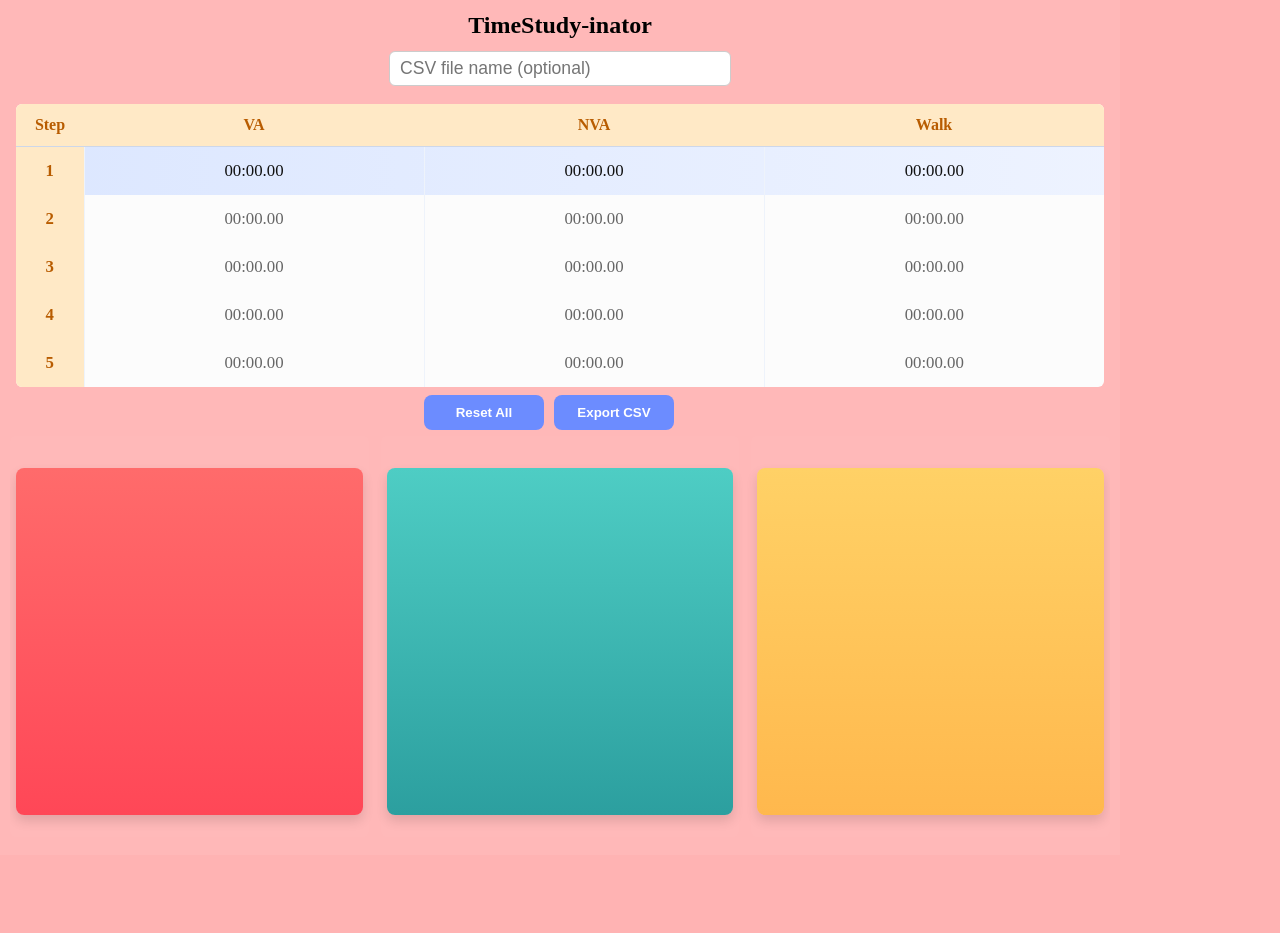
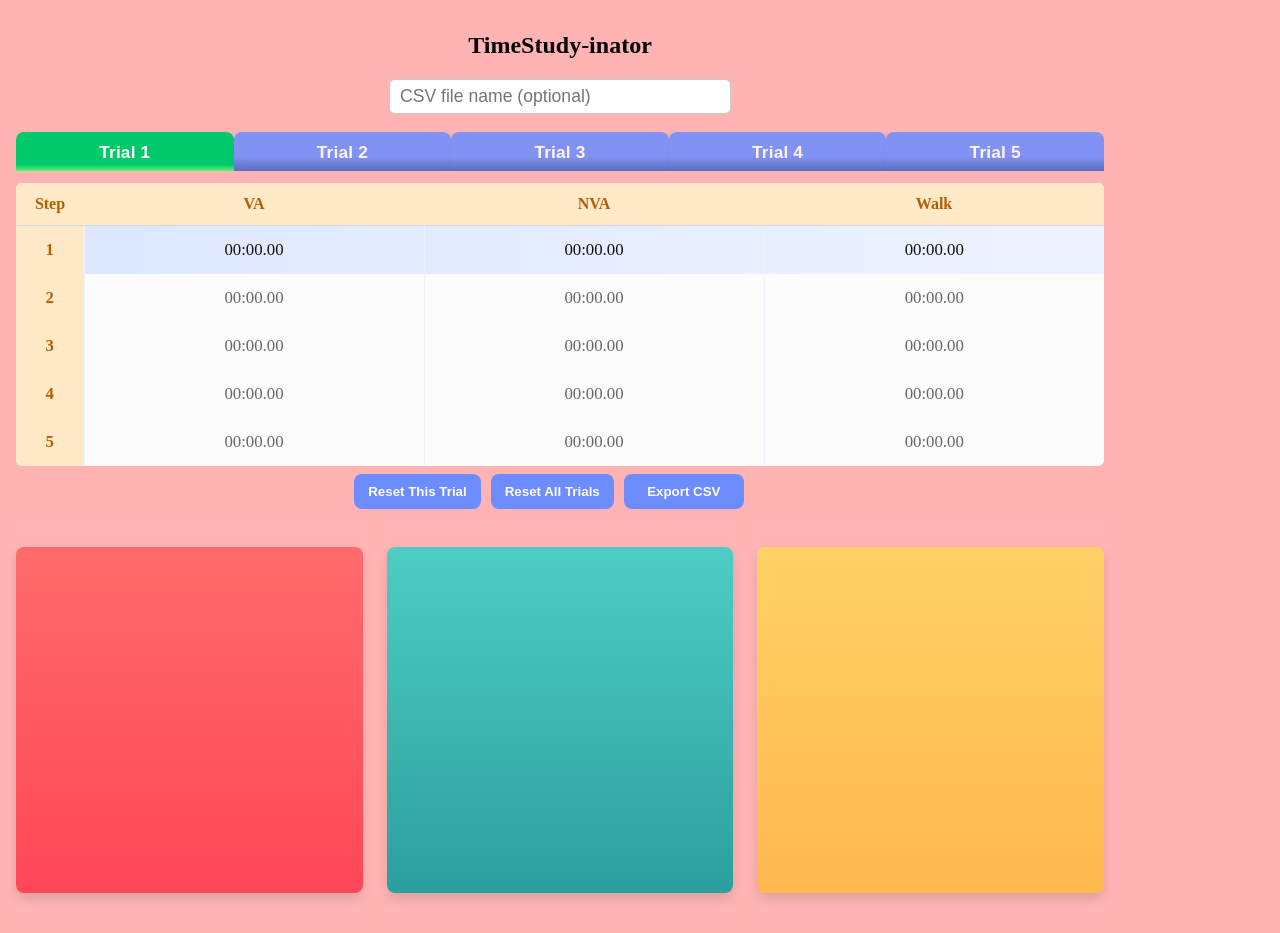
Before and after one commit to Andrew-Pace/mySite, a plain HTML site: page timestudy.html in a window 1280 px wide. Before the commit the page ends 855 px from the top, so only its background shows below. Drawn offline with Linux system fonts and the light colour scheme.

Commit message:
tabs added

```diff
--- a/style.css
+++ b/style.css
@@ -1,3 +1,44 @@
+.timer-title {
+    text-align: center;
+    font-weight: bold;
+}
+/* Sheet tabs styling */
+.sheet-tabs {
+    display: flex;
+    gap: 10px;
+    margin-bottom: 12px;
+    justify-content: center;
+}
+.sheet-tab {
+    background: linear-gradient(180deg, #6c8cff 60%, #3a5db7 100%);
+    color: #fff;
+    border: none;
+    border-radius: 8px 8px 0 0;
+    padding: 10px 28px;
+    font-size: 1.08rem;
+    font-weight: 700;
+    letter-spacing: 0.01em;
+    cursor: pointer;
+    box-shadow: 0 2px 8px rgba(60,80,180,0.08);
+    transition: background 0.18s, color 0.18s, box-shadow 0.18s;
+    outline: none;
+    opacity: 0.85;
+    margin-bottom: -2px;
+    position: relative;
+    z-index: 2;
+}
+.sheet-tab.active,
+.sheet-tab[aria-selected="true"] {
+    background: linear-gradient(180deg, #00c96b 80%, #7fff7f 100%);
+    color: #fff;
+    opacity: 1;
+    box-shadow: 0 4px 16px rgba(0,200,107,0.13);
+}
+.sheet-tab:hover:not(.active):not([aria-selected="true"]) {
+    background: #8faeff;
+    color: #fff;
+    opacity: 1;
+}
 /* Timer running cell highlight */
 .timer-running-cell {
     background: #7fff7f !important; /* light green */
@@ -175,28 +216,45 @@ main {
 }
 
 /* TimeStudy timer styles */
-.timer-card {
-    max-width: 520px;
-    margin: 12px auto;
-    background: rgba(255,255,255,0.06);
-    padding: 18px;
-    border-radius: 12px;
-    box-shadow: 0 8px 24px rgba(0,0,0,0.18);
+.sheet-tabs {
+    display: flex;
+    gap: 0;
+    margin-bottom: 12px;
+    justify-content: stretch;
+    flex-wrap: nowrap;
+    width: 100%;
+    max-width: 100vw;
+    overflow-x: hidden;
+    padding: 0;
+    box-sizing: border-box;
 }
-
-.timer-title {
-    margin: 0 0 12px 0;
+.sheet-tabs::-webkit-scrollbar {
+        display: none;
+}
+.sheet-tab {
+    background: linear-gradient(180deg, #6c8cff 60%, #3a5db7 100%);
+    color: #fff;
+    border: none;
+    border-radius: 8px 8px 0 0;
+    padding: 10px 0;
+    font-size: 1.08rem;
+    font-weight: 700;
+    letter-spacing: 0.01em;
+    cursor: pointer;
+    box-shadow: 0 2px 8px rgba(60,80,180,0.08);
+    transition: background 0.18s, color 0.18s, box-shadow 0.18s;
+    outline: none;
+    opacity: 0.85;
+    margin-bottom: -2px;
+    position: relative;
+    z-index: 2;
+    flex: 1 1 0;
+    min-width: 0;
+    max-width: none;
+    white-space: nowrap;
     text-align: center;
 }
 
-.timer-display {
-    font-family: 'Segoe UI', Roboto, system-ui, -apple-system, 'Helvetica Neue', Arial;
-    font-size: 4.5rem;
-    text-align: center;
-    padding: 10px 6px;
-    background: linear-gradient(180deg, rgba(255,255,255,0.02), rgba(0,0,0,0.06));
-    border-radius: 8px;
-    margin-bottom: 12px;
 }
 
 .timer-controls .inputs {
--- a/timestudy.html
+++ b/timestudy.html
@@ -15,8 +15,15 @@
             <input id="csv-title" type="text" placeholder="CSV file name (optional)" style="font-size:1.1rem; padding:6px 10px; border-radius:6px; border:1px solid #ccc; max-width:320px; width:90%;">
         </div>
 
-            <!-- Top sheet showing current times for timers 1,2,3 -->
+                        <!-- Sheet tabs and top sheet showing current times for timers 1,2,3 -->
                         <div class="sheet-window">
+                                <div class="sheet-tabs" id="sheet-tabs">
+                                    <button class="sheet-tab" data-sheet="0" aria-selected="true">Trial 1</button>
+                                    <button class="sheet-tab" data-sheet="1">Trial 2</button>
+                                    <button class="sheet-tab" data-sheet="2">Trial 3</button>
+                                    <button class="sheet-tab" data-sheet="3">Trial 4</button>
+                                    <button class="sheet-tab" data-sheet="4">Trial 5</button>
+                                </div>
                                 <div class="sheet-header">
                                         <table class="sheet-table" aria-label="Current timer times">
                                             <thead>
@@ -38,7 +45,8 @@
                                 </div>
                                 <!-- Footer below the table: Reset All and Save to csv -->
                 <div class="sheet-footer">
-                    <button id="reset-all" class="reset-all-btn">Reset All</button>
+                    <button id="reset-this-trial" class="reset-all-btn">Reset This Trial</button>
+                    <button id="reset-all-trials" class="reset-all-btn">Reset All Trials</button>
                     <button id="export-state" class="reset-all-btn">Export CSV</button>
                     <span id="save-status" aria-live="polite" style="margin-left:12px;font-size:0.9rem;color:#555"></span>
                 </div>
--- a/timestudy.js
+++ b/timestudy.js
@@ -1,12 +1,19 @@
 // timestudy.js - simple responsive timer for static site
 /* Stopwatch with laps */
 /* Multi-stopwatch (3) with hold-to-run per-button */
+// Multi-sheet support: 5 sheets, each with 5 rows x 3 timers
 (function(){
     const COUNT = 3;
-    const ROWS = 5; // number of steps/rows
+    const ROWS = 5;
+    const SHEETS = 5;
+    let sheetIndex = 0; // current sheet (0-4)
+    let activeRow = 0;
+    let activeHoldCount = 0;
+    // Each sheet has its own timers' elapsedPerRow arrays
+    // sheetsData: [ { timers: [ { elapsedPerRow: [ms,...], ... }, ... ] }, ... ]
+    let sheetsData = [];
+    // timers: 3 timer objects, always operate on current sheet
     const timers = [];
-    let activeRow = 0; // selected step (0-based)
-    let activeHoldCount = 0;
     function lockScroll(){
         activeHoldCount++;
         if(activeHoldCount === 1) document.body.classList.add('no-scroll');
@@ -17,8 +24,8 @@
     }
 
     // Persistent storage helpers
-    const STORAGE_KEY = 'timestudy_state_v1';
-    let _initialized = false; // prevent writes during startup
+    const STORAGE_KEY = 'timestudy_state_v2'; // bump version for multi-sheet
+    let _initialized = false;
     // Detect whether localStorage is available (useful for diagnosis on hosted sites)
     function storageAvailable(){
         try{
@@ -33,16 +40,28 @@
     const _storageOk = storageAvailable();
     function saveState(){
         try{
-            if(!_initialized) return; // skip saving while scripts initialize (avoids wiping existing saved state)
+            if(!_initialized) return;
             if(!_storageOk) {
                 try{ console.warn('timestudy.saveState: localStorage unavailable'); }catch(e){}
                 const statusEl = document.getElementById('save-status');
                 if(statusEl) statusEl.textContent = '(storage unavailable)';
                 return;
             }
-            const state = { activeRow, timers: timers.map(t=>({ elapsedPerRow: t.elapsedPerRow, running: t.running, runningRow: t.runningRow, baseElapsed: t.baseElapsed, startTimestamp: t.running ? Date.now() - (performance.now() - t.startTime) : null })) };
+            // Save all sheets' timer data
+            const state = {
+                sheetIndex,
+                activeRow,
+                sheetsData: sheetsData.map(sheet => ({
+                    timers: sheet.timers.map(t => ({
+                        elapsedPerRow: t.elapsedPerRow.slice(),
+                        running: false, // do not persist running state across reloads
+                        runningRow: null,
+                        baseElapsed: 0,
+                        startTimestamp: null
+                    }))
+                }))
+            };
             localStorage.setItem(STORAGE_KEY, JSON.stringify(state));
-            // Do not show a '(saved)' confirmation — keep saves silent per user preference
             const statusEl = document.getElementById('save-status');
             try{ console.debug('timestudy.saveState saved', { key: STORAGE_KEY, size: (localStorage.getItem(STORAGE_KEY)||'').length }); }catch(e){}
         }catch(err){ /* ignore */ }
@@ -69,15 +88,12 @@
     }
 
     function createTimer(index){
-    // per-timer display removed; only top sheet cells are used
         const display = null;
         const holdBtn = document.getElementById('hold-' + index);
-    // per-timer lap and reset buttons removed from markup
         const lapBtn = null;
         const resetBtn = null;
         const lapsBody = document.querySelector('#laps-table-' + index + ' tbody');
-
-        // store elapsed per-row so switching rows preserves values
+        // elapsedPerRow is always a reference to the current sheet's timer data
         const t = {
             index,
             display,
@@ -86,11 +102,8 @@
             resetBtn,
             lapsBody,
             startTime: 0,
-            // elapsedPerRow holds elapsed ms for each row
-            elapsedPerRow: new Array(ROWS).fill(0),
-            // when running, which row is being recorded
+            elapsedPerRow: null, // will be set on sheet switch
             runningRow: null,
-            // base elapsed when starting (the stored value for runningRow)
             baseElapsed: 0,
             running: false,
             rafId: null,
@@ -111,7 +124,7 @@
             } else {
                 // when not running, show the stored value for the currently selected row
                 const sheetCell = document.getElementById('sheet-r' + activeRow + '-c' + t.index);
-                if(sheetCell) {
+                if(sheetCell && t.elapsedPerRow) {
                     sheetCell.textContent = formatMs(t.elapsedPerRow[activeRow] || 0);
                     sheetCell.classList.remove('timer-running-cell');
                 }
@@ -158,7 +171,9 @@
         function reset(){
             t.running = false;
             t.startTime = 0;
-            t.elapsedPerRow = new Array(ROWS).fill(0);
+            if(t.elapsedPerRow) {
+                for(let i=0;i<ROWS;i++) t.elapsedPerRow[i] = 0;
+            }
             t.runningRow = null;
             t.baseElapsed = 0;
             t.laps.length = 0;
@@ -254,72 +269,98 @@
     return t;
     }
 
-    // Create timers
+    // Create timers (shared, always 3, but their elapsedPerRow is swapped on sheet switch)
     for(let i=0;i<COUNT;i++){
         timers.push(createTimer(i));
     }
 
-        // Attempt to restore saved state (elapsedPerRow, activeRow, running timers)
-        (function(){
-            const saved = loadState();
-                // do not update any UI status labels; keep silent
-                if(!saved || !saved.timers){
-                } else {
-                try{
-                    if(typeof saved.activeRow === 'number') activeRow = Math.max(0, Math.min(ROWS-1, saved.activeRow));
-                    for(let i=0;i<COUNT;i++){
-                        const s = saved.timers[i];
-                        const t = timers[i];
-                        if(!t || !s) continue;
-                        // restore elapsedPerRow (ensure proper length)
-                        if(Array.isArray(s.elapsedPerRow)){
-                            const arr = new Array(ROWS).fill(0);
-                            for(let r=0;r<Math.min(ROWS, s.elapsedPerRow.length); r++) arr[r] = s.elapsedPerRow[r] || 0;
-                            t.elapsedPerRow = arr;
+    // --- Multi-sheet logic ---
+    function ensureSheetsData(){
+        if(!Array.isArray(sheetsData) || sheetsData.length !== SHEETS){
+            sheetsData = [];
+            for(let s=0;s<SHEETS;s++){
+                sheetsData.push({
+                    timers: Array.from({length:COUNT},()=>({elapsedPerRow:new Array(ROWS).fill(0)}))
+                });
             }
-                        // restore baseElapsed and runningRow
-                        t.baseElapsed = s.baseElapsed || 0;
-                        t.runningRow = (typeof s.runningRow === 'number') ? s.runningRow : null;
-                        // if saved as running, reconstruct startTime and restart RAF
-                        if(s.running){
-                            t.running = true;
-                            // saved.startTimestamp is a wall-clock ms timestamp representing when the run started
-                            if(s.startTimestamp){
-                                // compute performance.now()-based startTime so that (performance.now() - t.startTime) equals elapsed since saved.startTimestamp
-                                t.startTime = performance.now() - (Date.now() - s.startTimestamp);
-                            } else {
-                                t.startTime = performance.now();
-                            }
-                            // mark button UI and start render loop
-                            try{ t.holdBtn.classList.add('running'); }catch(e){}
-                            if(typeof t.render === 'function') t.rafId = requestAnimationFrame(t.render);
-                        } else {
-                            t.running = false;
-                        }
-                        // update sheet cells for restored values
-                        for(let r=0;r<ROWS;r++){
-                            const cell = document.getElementById('sheet-r'+r+'-c'+i);
-                            if(cell) cell.textContent = formatMs(t.elapsedPerRow[r] || 0);
-                        }
-                    }
-                    // silent restore; do not update UI status text
-                }catch(err){
-                    console.error('Restore failed', err);
         }
     }
 
-            // initialization complete; allow saves.
-            // If there was no prior saved state, create an initial save. If a saved
-            // state already exists, do not write to it during init — preserve the
-            // existing saved data and wait for user actions to change state.
+    function switchSheet(newSheetIdx){
+        if(newSheetIdx === sheetIndex) return;
+        // Stop all timers before switching
+        timers.forEach(t=>{ if(t.running) t.stop && t.stop(); });
+        sheetIndex = newSheetIdx;
+        // Update timers' elapsedPerRow reference to the new sheet
+        for(let i=0;i<COUNT;i++){
+            timers[i].elapsedPerRow = sheetsData[sheetIndex].timers[i].elapsedPerRow;
+        }
+        // Update table UI
+        for(let r=0;r<ROWS;r++){
+            for(let ti=0;ti<COUNT;ti++){
+                const cell = document.getElementById('sheet-r'+r+'-c'+ti);
+                if(cell) cell.textContent = formatMs(timers[ti].elapsedPerRow[r] || 0);
+            }
+        }
+        // Update tab UI
+        const tabBtns = document.querySelectorAll('.sheet-tab');
+        tabBtns.forEach((btn, idx)=>{
+            if(idx === sheetIndex){
+                btn.setAttribute('aria-selected','true');
+                btn.classList.add('active');
+            }else{
+                btn.setAttribute('aria-selected','false');
+                btn.classList.remove('active');
+            }
+        });
+        saveState();
+    }
+
+        // Attempt to restore saved state (elapsedPerRow, activeRow, running timers)
+        (function(){
+            ensureSheetsData();
+            const saved = loadState();
+            if(saved && Array.isArray(saved.sheetsData) && saved.sheetsData.length === SHEETS){
+                // Restore all sheets
+                sheetsData = saved.sheetsData.map(sheet => ({
+                    timers: sheet.timers.map(t => ({
+                        elapsedPerRow: (Array.isArray(t.elapsedPerRow) && t.elapsedPerRow.length === ROWS) ? t.elapsedPerRow.slice() : new Array(ROWS).fill(0)
+                    }))
+                }));
+                sheetIndex = typeof saved.sheetIndex === 'number' ? Math.max(0, Math.min(SHEETS-1, saved.sheetIndex)) : 0;
+                activeRow = typeof saved.activeRow === 'number' ? Math.max(0, Math.min(ROWS-1, saved.activeRow)) : 0;
+            } else {
+                ensureSheetsData();
+                sheetIndex = 0;
+                activeRow = 0;
+            }
+            // Set timers' elapsedPerRow to current sheet
+            for(let i=0;i<COUNT;i++){
+                timers[i].elapsedPerRow = sheetsData[sheetIndex].timers[i].elapsedPerRow;
+            }
+            // Update table UI
+            for(let r=0;r<ROWS;r++){
+                for(let ti=0;ti<COUNT;ti++){
+                    const cell = document.getElementById('sheet-r'+r+'-c'+ti);
+                    if(cell) cell.textContent = formatMs(timers[ti].elapsedPerRow[r] || 0);
+                }
+            }
+            // Update tab UI
+            setTimeout(()=>{
+                const tabBtns = document.querySelectorAll('.sheet-tab');
+                tabBtns.forEach((btn, idx)=>{
+                    if(idx === sheetIndex){
+                        btn.setAttribute('aria-selected','true');
+                        btn.classList.add('active');
+                    }else{
+                        btn.setAttribute('aria-selected','false');
+                        btn.classList.remove('active');
+                    }
+                });
+            }, 0);
             _initialized = true;
             try{
-                const hadSaved = !!(saved && saved.timers);
-                if(!hadSaved){
                 saveState();
-                } else {
-                    // do not write a '(restored)' label to the UI; keep silent
-                }
             }catch(e){}
         })();
 
@@ -337,8 +378,7 @@
             const cell = document.getElementById('sheet-r'+activeRow+'-c'+ti);
             if(cell) cell.textContent = formatMs(timers[ti].elapsedPerRow[activeRow] || 0);
         }
-    // persist selection
-    try{ saveState(); }catch(e){}
+        saveState();
     }
 
     // attach click/touch handlers to each row
@@ -348,48 +388,73 @@
         rowEl.addEventListener('click', ()=> setActiveRow(r));
         rowEl.addEventListener('touchend', (e)=>{ e.preventDefault(); setActiveRow(r); }, {passive:false});
     }
+    // attach tab bar handlers
+    const tabBtns = document.querySelectorAll('.sheet-tab');
+    tabBtns.forEach((btn, idx)=>{
+        btn.addEventListener('click', ()=> switchSheet(idx));
+        btn.addEventListener('touchend', (e)=>{ e.preventDefault(); switchSheet(idx); }, {passive:false});
+    });
 
     // set initial active row
     setActiveRow(activeRow);
 
-    // Global Reset All button
-    const resetAllBtn = document.getElementById('reset-all');
-    if(resetAllBtn){
-        const doResetAll = ()=>{
+    // Reset This Trial button (resets only current sheet, with confirmation)
+    const resetThisTrialBtn = document.getElementById('reset-this-trial');
+    if(resetThisTrialBtn){
+        const doResetThisTrial = ()=>{
+            if(!window.confirm('Are you sure you want to reset this trial? This cannot be undone.')) return;
             timers.forEach(t=>{
                 if(typeof t.reset === 'function') t.reset();
             });
+            saveState();
         };
-        resetAllBtn.addEventListener('click', doResetAll);
-        resetAllBtn.addEventListener('touchend', (e)=>{ e.preventDefault(); doResetAll(); }, {passive:false});
+        resetThisTrialBtn.addEventListener('click', doResetThisTrial);
+        resetThisTrialBtn.addEventListener('touchend', (e)=>{ e.preventDefault(); doResetThisTrial(); }, {passive:false});
     }
 
-    // Export state as CSV (one row per step, columns: Step, Timer1, Timer2, Timer3)
+    // Reset All Trials button (resets all sheets, with confirmation)
+    const resetAllTrialsBtn = document.getElementById('reset-all-trials');
+    if(resetAllTrialsBtn){
+        const doResetAllTrials = ()=>{
+            if(!window.confirm('Are you sure you want to reset ALL trials? This will delete the entire time study and cannot be undone.')) return;
+            // For each sheet, reset all timer values
+            for(let s=0; s<SHEETS; s++){
+                for(let t=0; t<COUNT; t++){
+                    for(let r=0; r<ROWS; r++){
+                        sheetsData[s].timers[t].elapsedPerRow[r] = 0;
+                    }
+                }
+            }
+            // After reset, update current timers and UI
+            for(let t=0; t<COUNT; t++){
+                if(typeof timers[t].reset === 'function') timers[t].reset();
+            }
+            saveState();
+        };
+        resetAllTrialsBtn.addEventListener('click', doResetAllTrials);
+        resetAllTrialsBtn.addEventListener('touchend', (e)=>{ e.preventDefault(); doResetAllTrials(); }, {passive:false});
+    }
+
+    // Export state as CSV (all trials/tabs, nicely formatted for Excel)
     const exportBtn = document.getElementById('export-state');
     if(exportBtn){
         exportBtn.addEventListener('click', ()=>{
             try{
-                // Build CSV header with descriptive columns and (sec) units
-                const headers = ['Step', 'VA (sec)', 'NVA (sec)', 'Walk (sec)'];
+                // Build CSV header for all trials
+                const headers = ['Trial', 'Step', 'VA (sec)', 'NVA (sec)', 'Walk (sec)'];
                 const rows = [headers];
-                // For each step/row, compute elapsed milliseconds from timers state and output seconds
+                for(let s=0; s<SHEETS; s++){
+                    if(s > 0) rows.push(['', '', '', '', '']); // blank row between trials
                     for(let r=0; r<ROWS; r++){
-                    const row = [String(r+1)];
+                        const row = [`Trial ${s+1}`, String(r+1)];
                         for(let ti=0; ti<COUNT; ti++){
-                        const t = timers[ti];
-                        let ms = 0;
-                        if(t){
-                            if(t.running && t.runningRow === r){
-                                ms = t.baseElapsed + (performance.now() - t.startTime);
-                            } else {
-                                ms = t.elapsedPerRow[r] || 0;
-                            }
-                        }
+                            let ms = sheetsData[s].timers[ti].elapsedPerRow[r] || 0;
                             // output seconds as decimal with two fraction digits
                             const seconds = (ms/1000);
                             row.push(typeof seconds === 'number' ? seconds.toFixed(2) : '0.00');
                         }
                         rows.push(row);
+                    }
                 }
                 // Convert rows to CSV string (comma-separated, values quoted if needed)
                 function csvEscape(val){
@@ -406,7 +471,7 @@
                 const a = document.createElement('a');
                 a.href = url;
                 // Get the filename from the input field, fallback to default
-                let filename = 'timestudy-state.csv';
+                let filename = '';
                 const input = document.getElementById('csv-title');
                 if(input && input.value.trim()) {
                     let name = input.value.trim();
@@ -414,6 +479,15 @@
                     name = name.replace(/[^a-zA-Z0-9-_ ]/g, '');
                     if(!name.toLowerCase().endsWith('.csv')) name += '.csv';
                     filename = name;
+                } else {
+                    let promptName = window.prompt('Please enter a name for the CSV file:', '');
+                    if(promptName && promptName.trim()) {
+                        promptName = promptName.trim().replace(/[^a-zA-Z0-9-_ ]/g, '');
+                        if(!promptName.toLowerCase().endsWith('.csv')) promptName += '.csv';
+                        filename = promptName;
+                    } else {
+                        filename = 'time_study.csv';
+                    }
                 }
                 a.download = filename;
                 document.body.appendChild(a);
```
Lines whose indentation alone changed are shown as unchanged.
